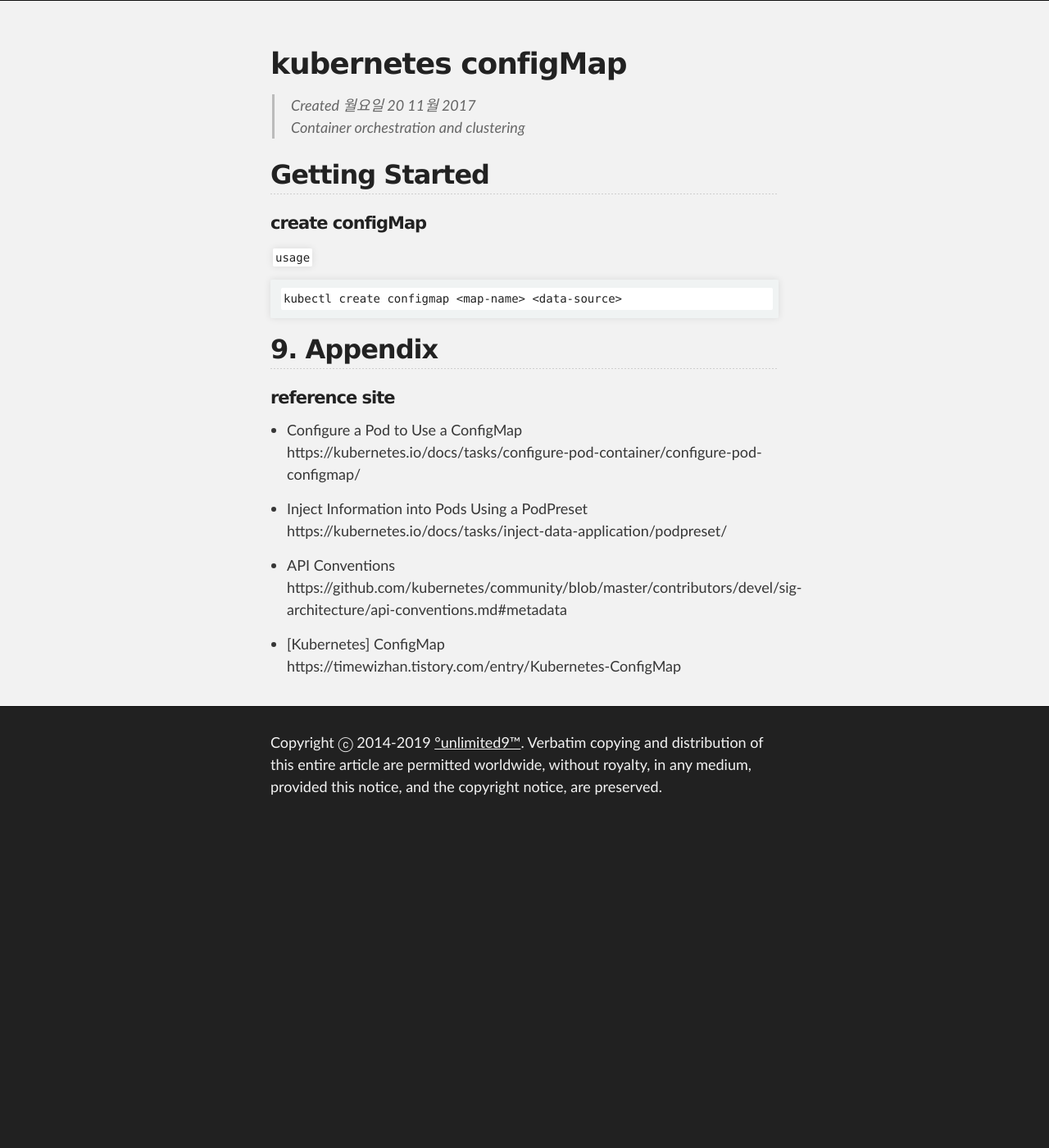
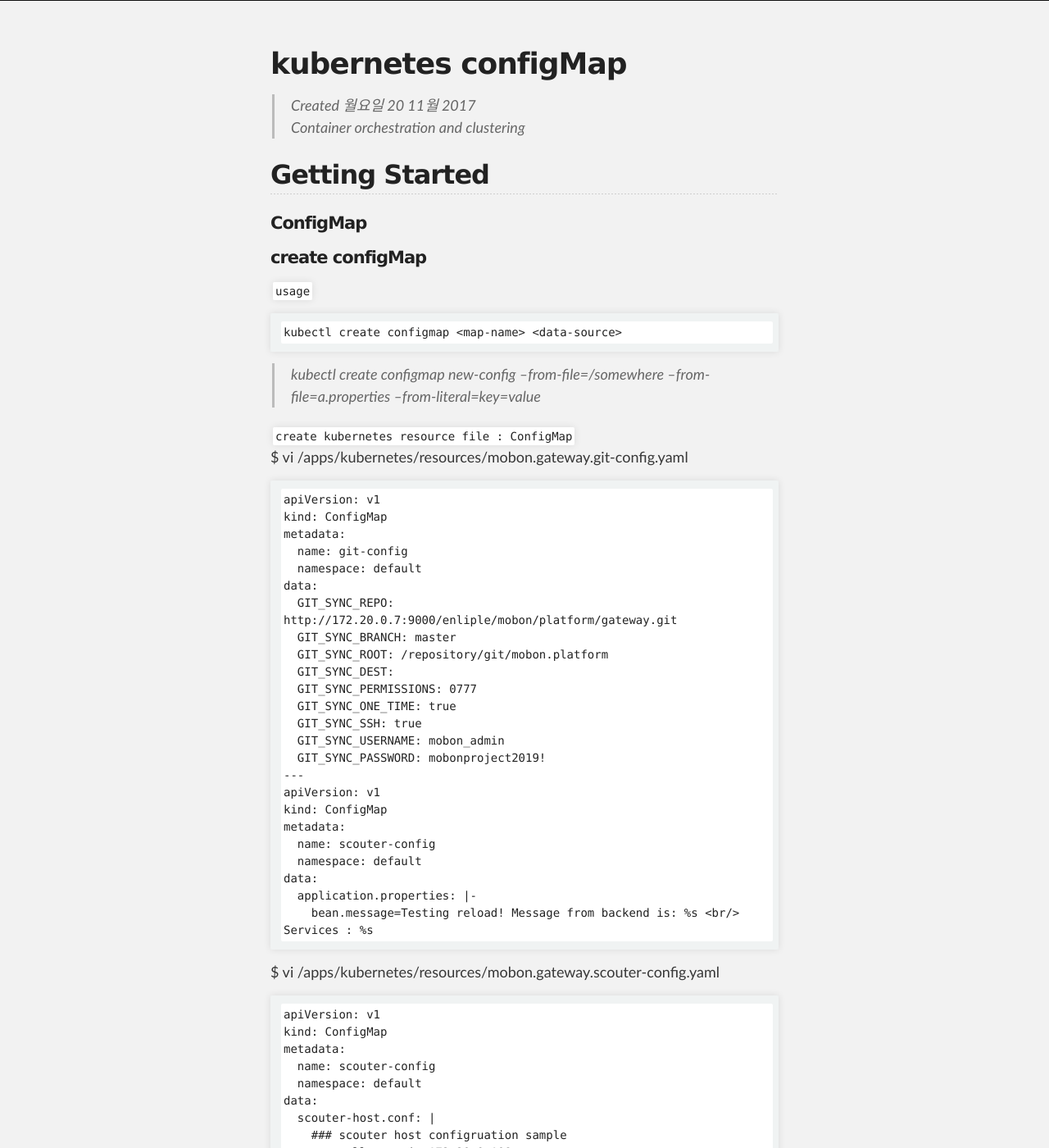
Before and after one commit to unlimited9/unlimited9.github.com, a Jekyll site: the page built from reference.notes/TA/cloud/kubernetes/configMap.md, in a window 1280 px wide and 1400 px high, scrolled down 227 px. Shown: the whole window at 82% size. Built offline with Jekyll 4.4.1, drawn with Linux system fonts in a browser that asks for light colours; our own code applies the rules of GitHub Pages for plain Markdown files; before the commit the page ends 1235 px from its top, so only the background shows below that; some of the changed text lies outside the part shown.

Commit message:
Update configMap.md

````diff
--- a/reference.notes/TA/cloud/kubernetes/configMap.md
+++ b/reference.notes/TA/cloud/kubernetes/configMap.md
@@ -5,10 +5,92 @@ Container orchestration and clustering
 
 ## Getting Started
 
+#### ConfigMap
+
 #### create configMap
 `usage`
 ```
 kubectl create configmap <map-name> <data-source>
+```
+> kubectl create configmap new-config --from-file=/somewhere --from-file=a.properties --from-literal=key=value
+
+`create kubernetes resource file : ConfigMap`
+$ vi /apps/kubernetes/resources/mobon.gateway.git-config.yaml
+```
+apiVersion: v1
+kind: ConfigMap
+metadata:
+  name: git-config
+  namespace: default
+data:
+  GIT_SYNC_REPO: http://172.20.0.7:9000/enliple/mobon/platform/gateway.git
+  GIT_SYNC_BRANCH: master
+  GIT_SYNC_ROOT: /repository/git/mobon.platform
+  GIT_SYNC_DEST:
+  GIT_SYNC_PERMISSIONS: 0777
+  GIT_SYNC_ONE_TIME: true
+  GIT_SYNC_SSH: true
+  GIT_SYNC_USERNAME: mobon_admin
+  GIT_SYNC_PASSWORD: mobonproject2019!
+---
+apiVersion: v1
+kind: ConfigMap
+metadata:
+  name: scouter-config
+  namespace: default
+data:
+  application.properties: |-
+    bean.message=Testing reload! Message from backend is: %s <br/> Services : %s
+```
+
+$ vi /apps/kubernetes/resources/mobon.gateway.scouter-config.yaml
+```
+apiVersion: v1
+kind: ConfigMap
+metadata:
+  name: scouter-config
+  namespace: default
+data:
+  scouter-host.conf: |
+    ### scouter host configruation sample
+    net_collector_ip=172.20.0.108
+    #net_collector_udp_port=6100
+    #net_collector_tcp_port=6100
+    #cpu_warning_pct=80
+    #cpu_fatal_pct=85
+    #cpu_check_period_ms=60000
+    #cpu_fatal_history=3
+    #cpu_alert_interval_ms=300000
+    #disk_warning_pct=88
+    #disk_fatal_pct=92
+  scouter-java.conf: |
+    ### scouter java agent configuration sample
+    #obj_name=mdev-was-01-product
+    # Scouter Server IP Address (Default : 127.0.0.1)
+    net_collector_ip=172.20.108
+    # Scouter Server Port (Default : 6100)
+    #net_collector_udp_port=6100
+    #net_collector_tcp_port=6100
+    #hook_method_patterns=sample.mybiz.*Biz.*,sample.service.*Service.*
+    trace_http_client_ip_header_key=X-Forwarded-For
+    #profile_spring_controller_method_parameter_enabled=false
+    #hook_exception_class_patterns=my.exception.TypedException
+    #profile_fullstack_hooked_exception_enabled=true
+    #hook_exception_handler_method_patterns=my.AbstractAPIController.fallbackHandler,my.ApiExceptionLoggingFilter.handleNotFoundErrorResponse
+    #hook_exception_hanlder_exclude_class_patterns=exception.BizException
+
+    ### HTTP header/parameter profile
+    profile_http_parameter_enabled=true
+    profile_http_header_enabled=true
+
+    ### ignore low response time(ms)
+    xlog_lower_bound_time_ms=300
+
+    ### method profile
+    #hook_method_patterns=com.xxx.controller*.*,com.xxx.service*.*,com.xxx.dao*.*
+    #hook_method_ignore_classes=com.xxx.dto*.*
+  config.properties: |
+{{.Files.Get "static/abc/config.properties" | printf "%s" | indent 4}} # 이런식으로 패키지에 포함된 파일을 읽어서 컨피그 맵에 넣을 수도 있다.
 ```
 
 ## 9. Appendix
@@ -26,3 +108,6 @@ https://github.com/kubernetes/community/blob/master/contributors/devel/sig-archi
 
 + [Kubernetes] ConfigMap
 https://timewizhan.tistory.com/entry/Kubernetes-ConfigMap
+
++ [GCP]GKE 차근 차근 알아보기 4탄 — GKE 설정 외부화 (configMap, Secrets)
+https://medium.com/@jwlee98/gcp-gke-%EC%B0%A8%EA%B7%BC-%EC%B0%A8%EA%B7%BC-%EC%95%8C%EC%95%84%EB%B3%B4%EA%B8%B0-4%ED%83%84-gke-%EC%84%A4%EC%A0%95-%EC%99%B8%EB%B6%80%ED%99%94-configmap-secrets-354da3a91edf
````
